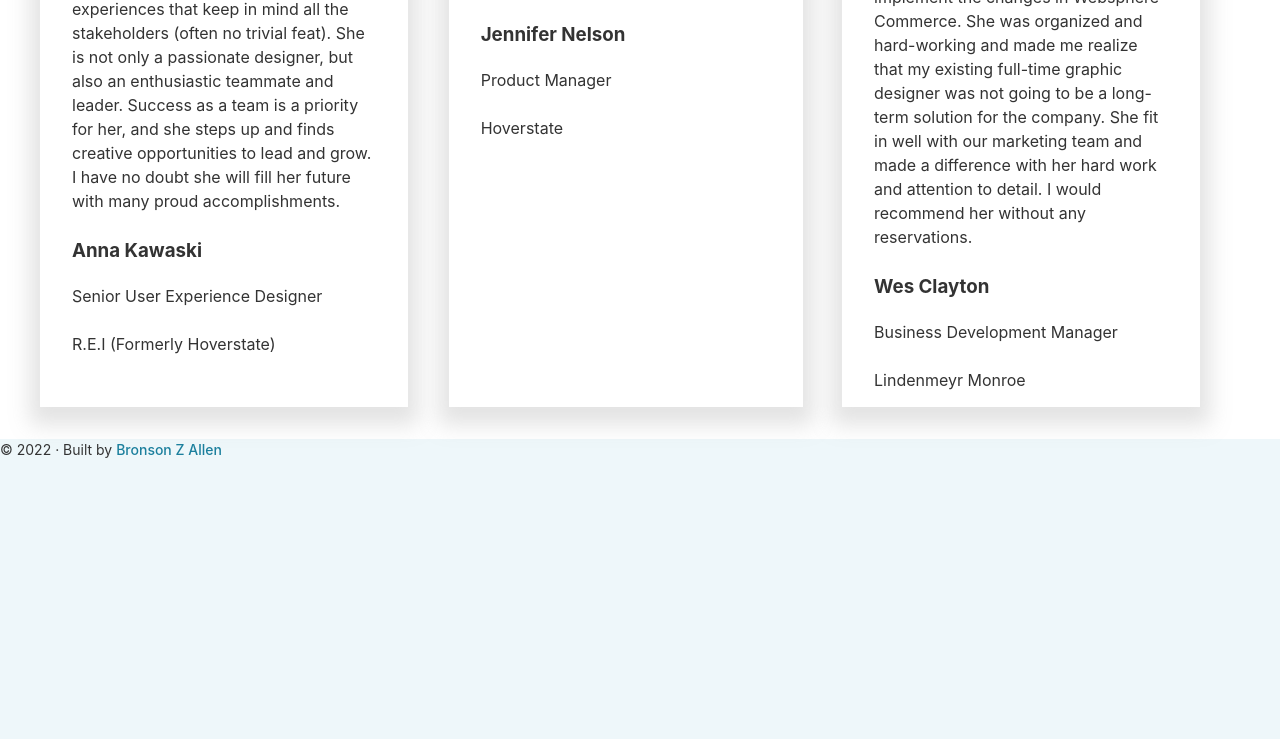
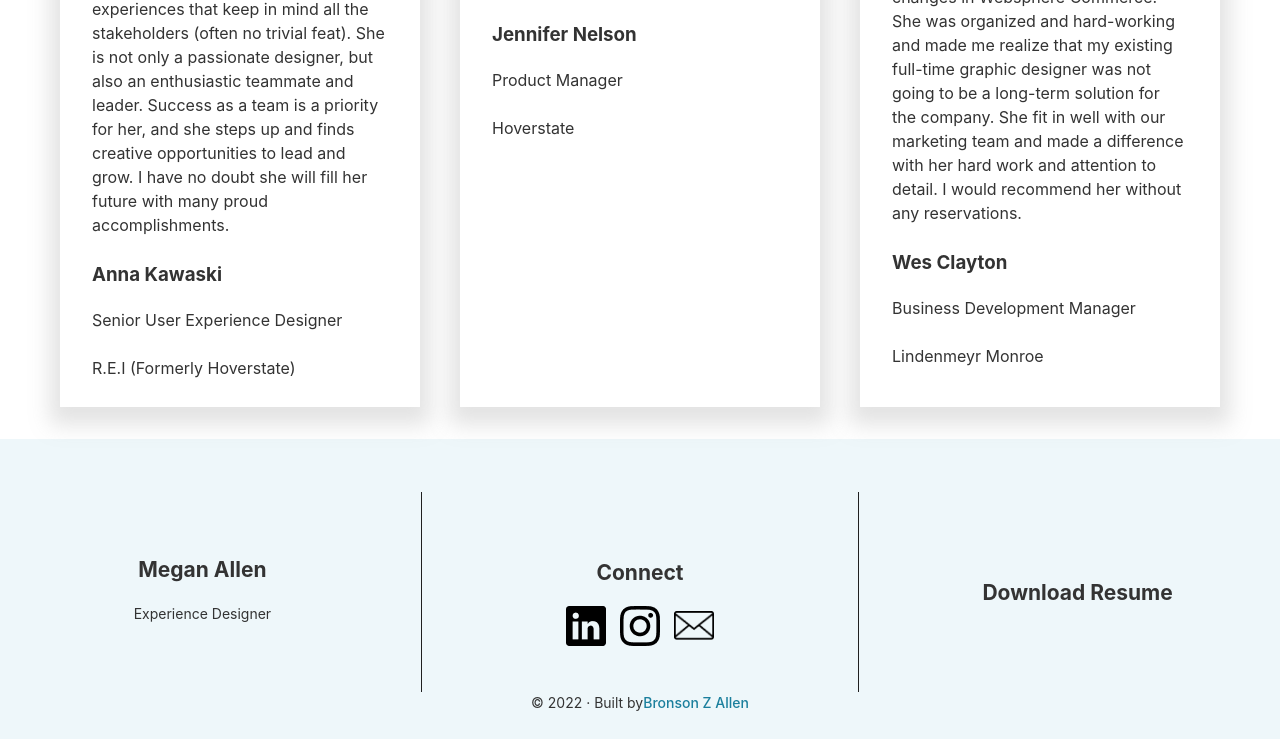
Before and after one commit to bronson-allen/meg-ux-portfolio, a Gatsby site: page /testimonials in a window 1280 px wide. Shown: the part 702-1441 px from the top of the page. Built offline with nearby package versions, Linux system fonts and the light colour scheme; Gatsby itself is replaced by a stand-in of ours.

Commit message:
footer styling and layout

```diff
--- /dev/null
+++ b/src/components/footer.js
@@ -0,0 +1,89 @@
+
+
+import * as React from 'react'
+import { Link } from 'gatsby'
+import { StaticImage } from 'gatsby-plugin-image'
+import './layout.css'
+
+function Header() {
+  return (
+    <footer style={styles.footer}>
+      <div  style={styles.row}>
+        <div style={styles.column}>
+          <h2>Megan Allen</h2>
+          <p>Experience Designer</p>
+        </div>
+        <div style={styles.column}>
+          <div style={styles.bar}></div>
+        </div>
+        <div style={styles.column}>
+          <h2>Connect</h2>
+          <div style={styles.iconLinks}>
+            <a href="https://www.linkedin.com/in/megan-thomas14/">
+              <StaticImage alt="Megan Allen Logo" width={40} src="../images/icon-linkedIn.png" />
+            </a>
+            <a href="https://instagram.com/megspics2.0">
+              <StaticImage alt="Megan Allen Logo" width={40} src="../images/icon-instagram.png" />
+            </a>
+            <a href="mailto:allen.megc@gmail.com">
+              <StaticImage alt="Megan Allen Logo" width={40} src="../images/icon-mail.png" />
+            </a>
+          </div>
+        </div>
+        <div style={styles.column}>
+          <div style={styles.bar}></div>
+        </div>
+        <div style={styles.column}>
+          <h2>Download Resume</h2>
+
+        </div>
+      </div>
+      <div style={styles.row}>
+        <div style={styles.column}>
+          <div>
+          © {new Date().getFullYear()} &middot; Built by
+          <a href="https://www.bronsonzallen.com">Bronson Z Allen</a>
+          </div>
+        </div>
+      </div>
+    </footer>
+  )
+}
+
+const styles = {
+  footer: {
+    marginTop: `var(--space-5)`,
+    fontSize: `var(--font-sm)`,
+    width: '100%',
+    height: '300px',
+    backgroundColor: '#EEF7FA',
+    padding: '53px'
+  },
+  row: {
+    maxWidth: `var(--size-content)`,
+    margin: `0 auto`,
+    display: 'flex',
+    padding: '0 40px',
+    alignItems: 'center',
+  },
+  column: {
+    display: 'flex',
+    flexDirection: 'column',
+    flexBasis: '100%',
+    alignItems: 'center',
+  },
+  bar: {
+    width: '1px',
+    backgroundColor: '#202020',
+    height: '200px',
+  },
+  iconLinks: {
+    width: '80%',
+    display: 'flex',
+    alignItems: 'center',
+    justifyContent: 'space-evenly'
+  }
+
+}
+
+export default Header;
--- a/src/components/layout.js
+++ b/src/components/layout.js
@@ -10,6 +10,7 @@ import { useStaticQuery, graphql } from "gatsby"
 import PropTypes from 'prop-types'
 
 import Header from "./header"
+import Footer from './footer'
 import "./layout.css"
 
 const Layout = ({ children }) => {
@@ -37,19 +38,7 @@ const Layout = ({ children }) => {
         <Header siteTitle={data.site.siteMetadata?.title || `Title`} />
           {children}
         </main>
-        <footer
-          style={{
-            marginTop: `var(--space-5)`,
-            fontSize: `var(--font-sm)`,
-            width: '100%',
-            height: '300px',
-            backgroundColor: '#EEF7FA'
-          }}
-        >
-          © {new Date().getFullYear()} &middot; Built by
-          {` `}
-          <a href="https://www.bronsonzallen.com">Bronson Z Allen</a>
-        </footer>
+        <Footer />
       </div>
     </>
   )
--- a/src/pages/testimonials.js
+++ b/src/pages/testimonials.js
@@ -64,16 +64,20 @@ const styles = {
     margin: `20px 0`,
   },
   row: {
-    display: 'table',
+    display: 'flex',
+    flexDirection: 'row',
+    flexWrap: 'wrap',
     width: '100%',
   },
-
   column: {
-    display: 'table-cell',
+    display: 'flex',
+    flexDirection: 'column',
+    flexBasis: '100%',
+    flex: 1
   },
-
   card: {
     width: '90%',
+    margin: `0 auto`,
     height: '878px',
     boxShadow: `0px 8px 20px 10px rgba(143, 143, 143, 0.25)`,
     padding: `var(--space-5)`
```
Also changed, not shown: src/images/icon-instagram.png (added), src/images/icon-linkedIn.png (added), src/images/icon-mail.png (added).
